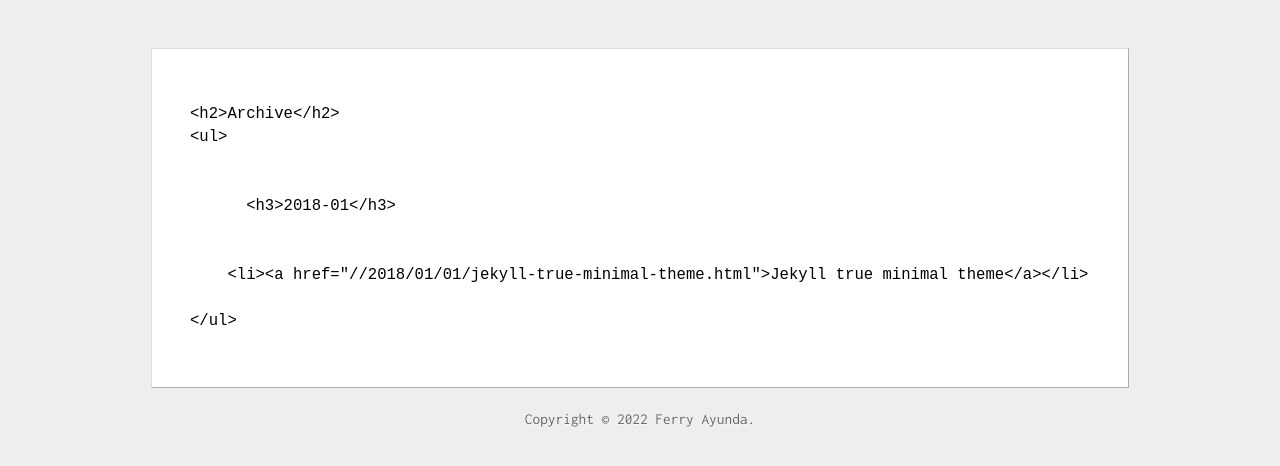
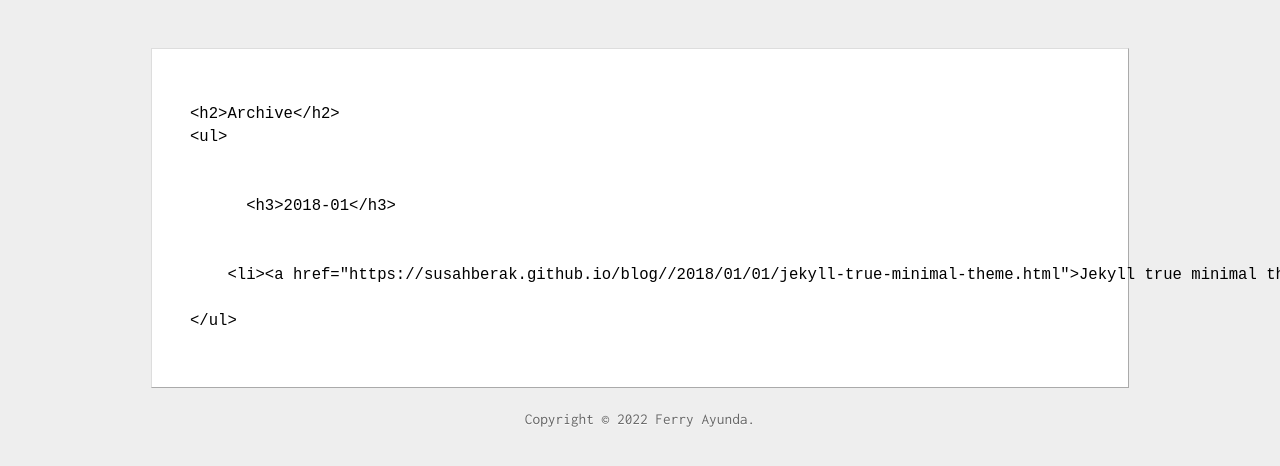
Before and after one commit to susahberak/doglos, a Jekyll site: the page built from archive/index.html, in a window 1280 px wide. Shown: the top 466 px of the page. Built offline with Jekyll 4.4.1, drawn with Linux system fonts in a browser that asks for light colours; part of the change alters nothing that is shown.

Commit message:
Update _config.yml

```diff
--- a/_config.yml
+++ b/_config.yml
@@ -1,7 +1,7 @@
 name: "Bung Ferry"
 description: "Hanya sebuah blog"
 
-url: '/'
+url: 'https://susahberak.github.io/blog/'
 baseurl: '/'
 
 markdown: kramdown
```
